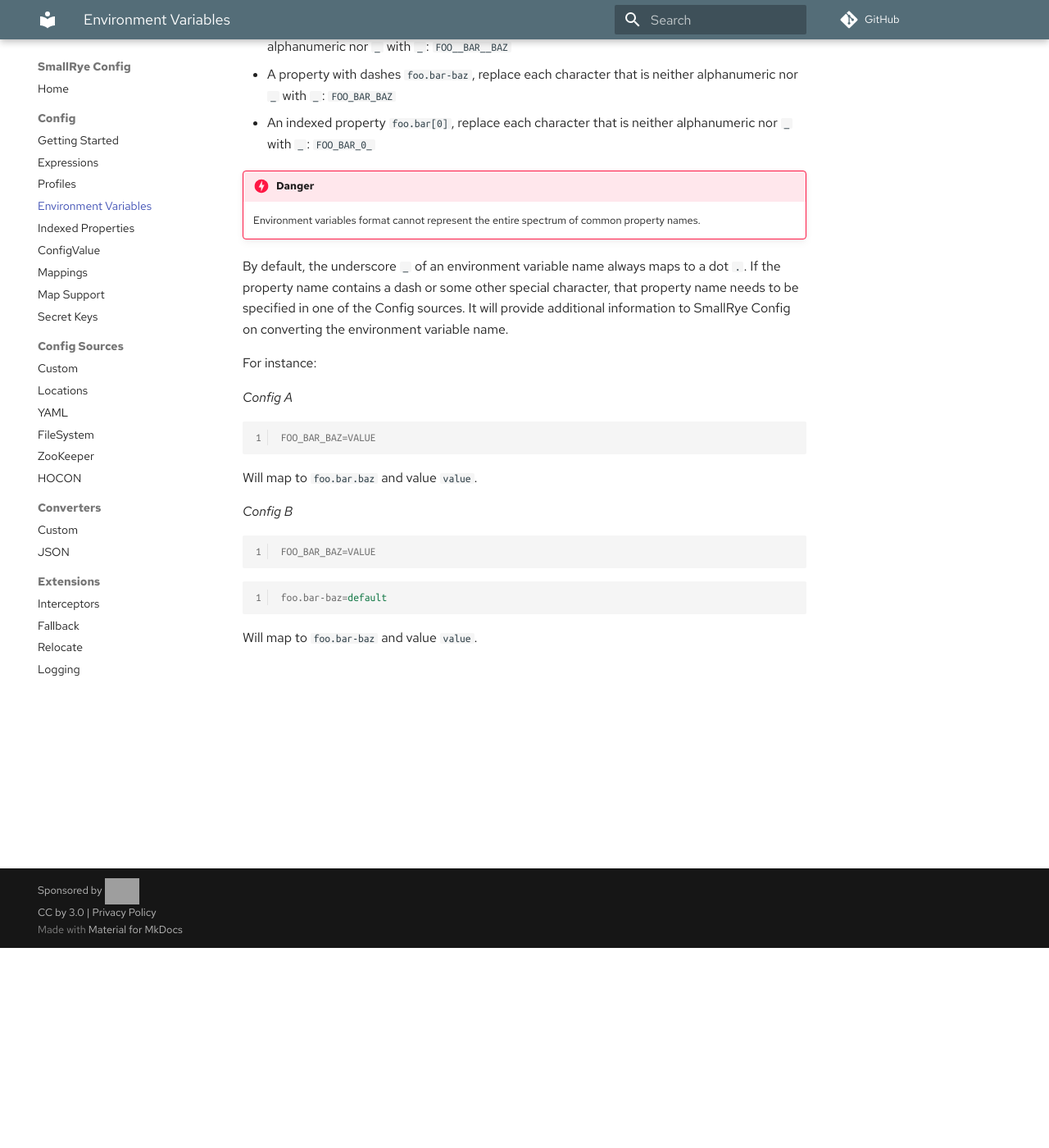
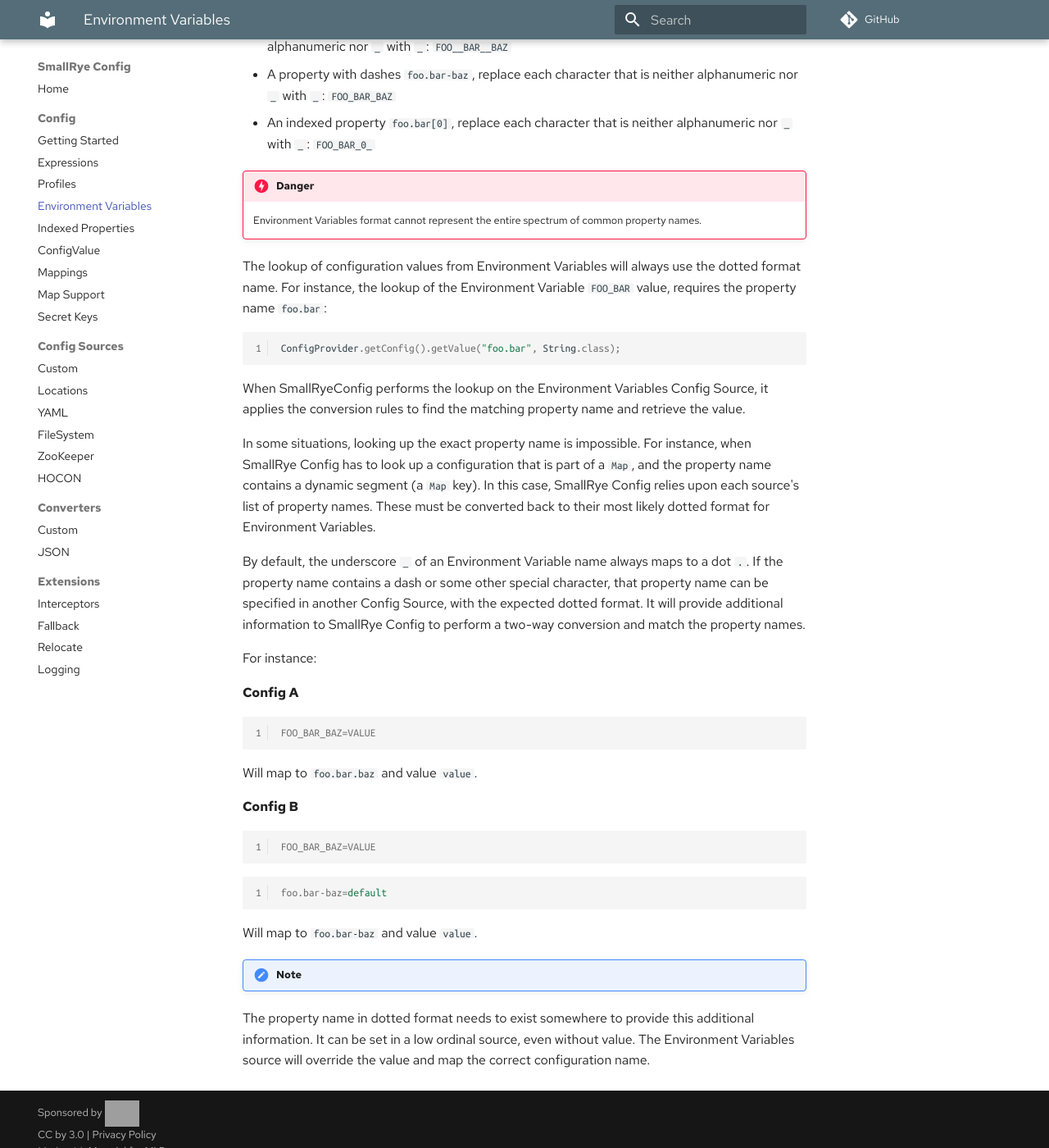
Before and after one commit to smallrye/smallrye-config, an MkDocs documentation site: the page built from documentation/src/main/docs/config/environment-variables.md, in a window 1280 px wide and 1400 px high, scrolled down 244 px. Shown: the whole window at 82% size. Built offline with MkDocs 1.6.1 and Material for MkDocs 9.7.7, drawn with Linux system fonts in a browser that asks for light colours; comment, search, counter and statistics services are not loaded; the version menu is left out; some of the changed text lies outside the part shown; grey boxes are pictures that could not be loaded.

Commit message:
Clarify Environment Variable mapping

````diff
--- a/documentation/src/main/docs/config/environment-variables.md
+++ b/documentation/src/main/docs/config/environment-variables.md
@@ -1,6 +1,6 @@
 # Environment Variables
 
-Environment variable names follow the conversion rules specified by [MicroProfile Config](https://github.com/eclipse/microprofile-config/blob/master/spec/src/main/asciidoc/configsources.asciidoc#default-configsources).
+Environment Variable names follow the conversion rules specified by [MicroProfile Config](https://github.com/eclipse/microprofile-config/blob/master/spec/src/main/asciidoc/configsources.asciidoc#default-configsources).
 
 SmallRye Config specifies additional conversion rules:
 
@@ -13,22 +13,38 @@ with `_`: `FOO__BAR__BAZ`
 
 !!! danger
 
-    Environment variables format cannot represent the entire spectrum of common property names.
+    Environment Variables format cannot represent the entire spectrum of common property names.
 
-By default, the underscore `_` of an environment variable name always maps to a dot `.`. If the property name
-contains a dash or some other special character, that property name needs to be specified in one of the Config
-sources. It will provide additional information to SmallRye Config on converting the environment variable name.
+The lookup of configuration values from Environment Variables will always use the dotted format name. For
+instance, the lookup of the Environment Variable `FOO_BAR` value, requires the property name `foo.bar`:
+
+```java
+ConfigProvider.getConfig().getValue("foo.bar", String.class);
+```
+
+When SmallRyeConfig performs the lookup on the Environment Variables Config Source, it applies the conversion rules to
+find the matching property name and retrieve the value.
+
+In some situations, looking up the exact property name is impossible. For instance, when SmallRye Config has to look up
+a configuration that is part of a `Map`, and the property name contains a dynamic segment (a `Map` key). In this case,
+SmallRye Config relies upon each source's list of property names. These must be converted back to their most likely
+dotted format for Environment Variables.
+
+By default, the underscore `_` of an Environment Variable name always maps to a dot `.`. If the property name
+contains a dash or some other special character, that property name can be specified in another Config
+Source, with the expected dotted format. It will provide additional information to SmallRye Config to perform a
+two-way conversion and match the property names.
 
 For instance:
 
-_Config A_
+**Config A**
 ```console
 FOO_BAR_BAZ=VALUE
 ```
 
 Will map to `foo.bar.baz` and value `value`.
 
-_Config B_
+**Config B**
 ```console
 FOO_BAR_BAZ=VALUE
 ```
@@ -37,3 +53,9 @@ foo.bar-baz=default
 ```
 
 Will map to `foo.bar-baz` and value `value`.
+
+!!! note
+
+The property name in dotted format needs to exist somewhere to provide this additional information. It can be set in a
+low ordinal source, even without value. The Environment Variables source will override the value and map the correct
+configuration name.
````
